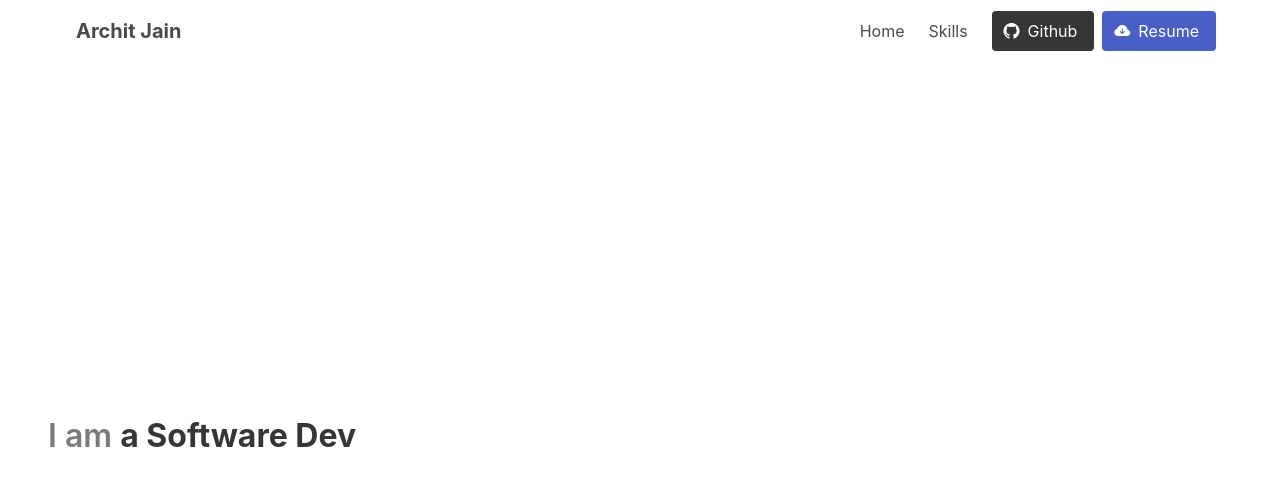
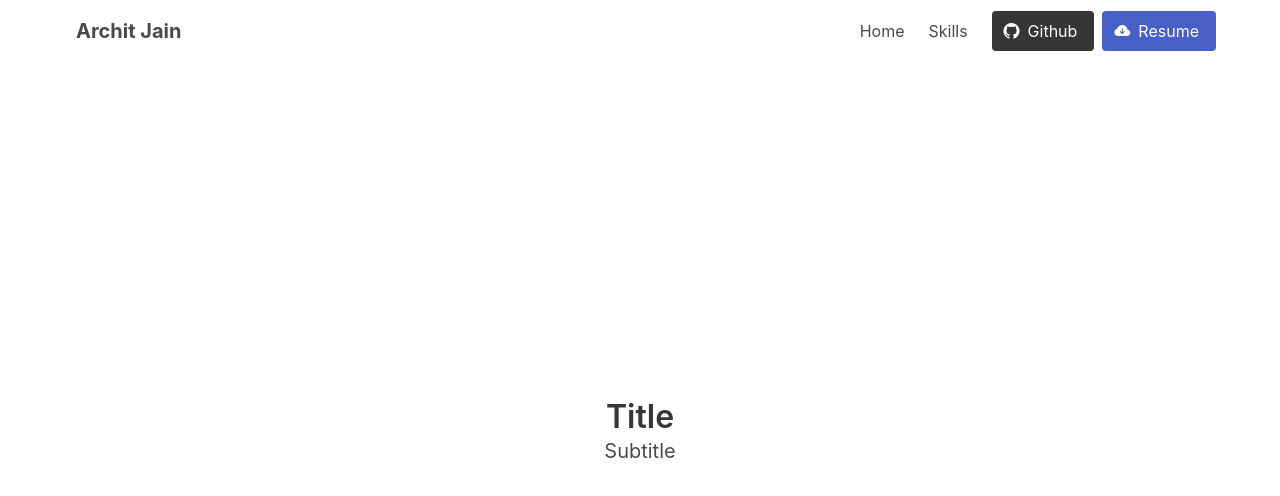
Before and after one commit to architjee/architjee-portfolio, a Vue app: page / in a window 1280 px wide. Shown: the top 496 px of the page. Built offline with nearby package versions, Linux system fonts and the light colour scheme.

Commit message:
modifying views according to design

```diff
--- a/src/App.vue
+++ b/src/App.vue
@@ -1,18 +1,10 @@
 <script setup>
-import { RouterLink, RouterView } from 'vue-router'
-import Navbar from './components/Navbar.vue'
+import { RouterView } from 'vue-router'
+
 </script>
 
 <template>
-  <div class="big-appplication">
-    <Navbar></Navbar>
-
-<section class="hero is-fullheight-with-navbar">
-  <div class="hero-body">
-    <RouterView></RouterView>
-  </div>
-</section>
-  </div>
+  <RouterView></RouterView>
 </template>
 
 <style scoped>
--- a/src/components/Navbar.vue
+++ b/src/components/Navbar.vue
@@ -1,5 +1,6 @@
 
 <template>
+
     <nav class="navbar">
         <div class="container">
             <div class="navbar-brand">
--- a/src/views/HomeView.vue
+++ b/src/views/HomeView.vue
@@ -1,32 +1,36 @@
 <script >
-import Abilities from '../components/Abilities.vue';
-import Ability from '../components/Ability.vue';
+import Navbar from '../components/Navbar.vue';
+
 export default {
   components: {
-    Abilities,
-    Ability
+    Navbar
   },
   data() {
     return {
-      abilities_const: ['a Data Science Enthusiast,', 'a Software Developer,', 'working with Web Technologies,', 'also sometimes doing Game development too.']
     }
   },
-  methods:{
+  methods: {
 
   }
 }
 </script>
 
 <template>
-  <div>
 
-  <p class="title">
-   <span class="has-text-grey">
+  <section class="hero  is-fullheight">
+    <div class="hero-head">
+      <Navbar></Navbar>
+    </div>
+    <div class="hero-body">
+      <div class="container has-text-centered">
+        <p class="title">
+          Title
+        </p>
+        <p class="subtitle">
+          Subtitle
+        </p>
+      </div>
+    </div>
+  </section>
 
-     I am
-    </span>
-    <Abilities :abilities="abilities_const" class="has-text-dark	"></Abilities>
-  </p>
-
-  </div>
 </template>
--- a/src/views/SkillsPage.vue
+++ b/src/views/SkillsPage.vue
@@ -1,13 +1,40 @@
 <script >
 import ProgressBar from '../components/ProgressBar.vue';
+import Navbar from '../components/Navbar.vue';
+import Abilities from '../components/Abilities.vue';
 export default {
     components: {
         'my-progress-bar': ProgressBar,
+        Navbar,
+        Abilities
+    },
+    data() {
+        return {
+            abilities_const: ['a Data Science Enthusiast,', 'a Software Developer,', 'working with Web Technologies,', 'also sometimes doing Game development too.']
         }
+    },
+
 }
 </script>
 
 <template>
+
+    <section class="hero is-fullheight">
+        <!-- Hero head: will stick at the top -->
+        <div class="hero-head">
+            <Navbar></Navbar>
+        </div>
+
+        <!-- Hero content: will be in the middle -->
+        <div class="hero-body">
+            <div class="container has-text-centered">
+                <p class="title">
+                    I am
+                    <Abilities :abilities="abilities_const" class="has-text-dark	"></Abilities>
+                </p>
+            </div>
+        </div>
+    </section>
 
     <div class="container">
         <div class="columns">
```
Also changed, not shown: 1 other file (tests, documents, lock files or other folders). Lines whose indentation alone changed are shown as unchanged.
